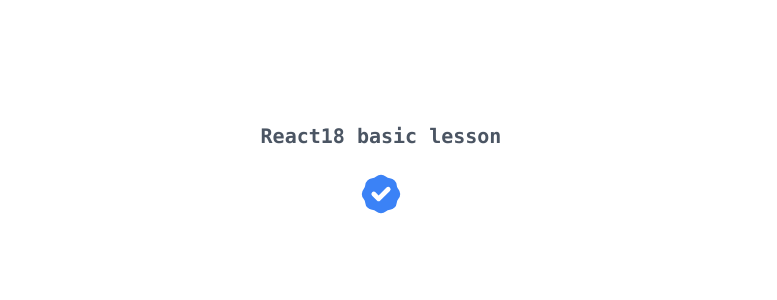
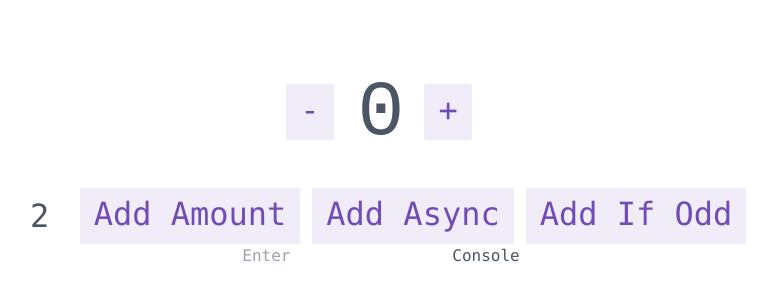
Before and after one commit to kira-0521/learning, a React (Create React App) app in the folder react-vanilla-test/: page / in a window 1280 px wide. Shown: the part 240-540 px from the top of the page, without its empty margins (259-1036 px from the left). Built offline with nearby package versions, Linux system fonts and the light colour scheme.

Commit message:
[ add ] Input component

```diff
--- a/react-vanilla-test/src/App.js
+++ b/react-vanilla-test/src/App.js
@@ -1,11 +1,12 @@
-import { BadgeCheckIcon } from '@heroicons/react/solid'
 import { Layout } from './components/Layout'
+import RenderInput from './RenderInput'
+import { Counter } from './features/counter/Counter'
 
 function App() {
   return (
     <Layout>
-      <p className="my-5 text-xl font-bold">React18 basic lesson</p>
-      <BadgeCheckIcon className="h-12 w-12 text-blue-500" />
+      <Counter />
+      <RenderInput outputConsole={console.log} />
     </Layout>
   )
 }
--- /dev/null
+++ b/react-vanilla-test/src/RenderInput.js
@@ -0,0 +1,27 @@
+import React from 'react'
+
+const RenderInput = ({ outputConsole }) => {
+  const [input, setInput] = React.useState('')
+  const outputValue = () => {
+    if (input) {
+      outputConsole(input)
+    }
+  }
+  console.log(outputConsole)
+  const updateValue = (e) => {
+    setInput(e.target.value)
+  }
+  return (
+    <div>
+      <input
+        type="text"
+        placeholder="Enter"
+        value={input}
+        onChange={updateValue}
+      />
+      <button onClick={outputValue}>Console</button>
+    </div>
+  )
+}
+
+export default RenderInput
```
